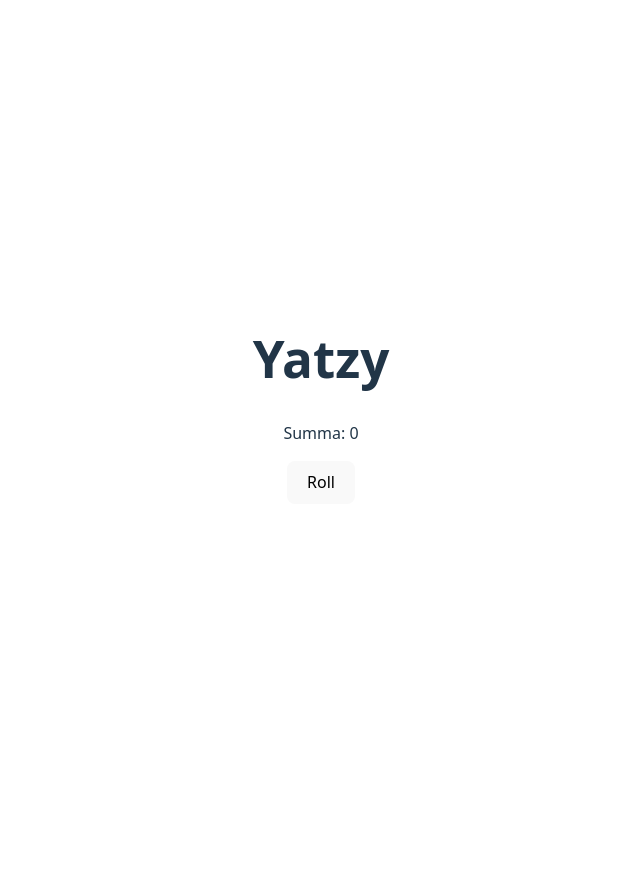
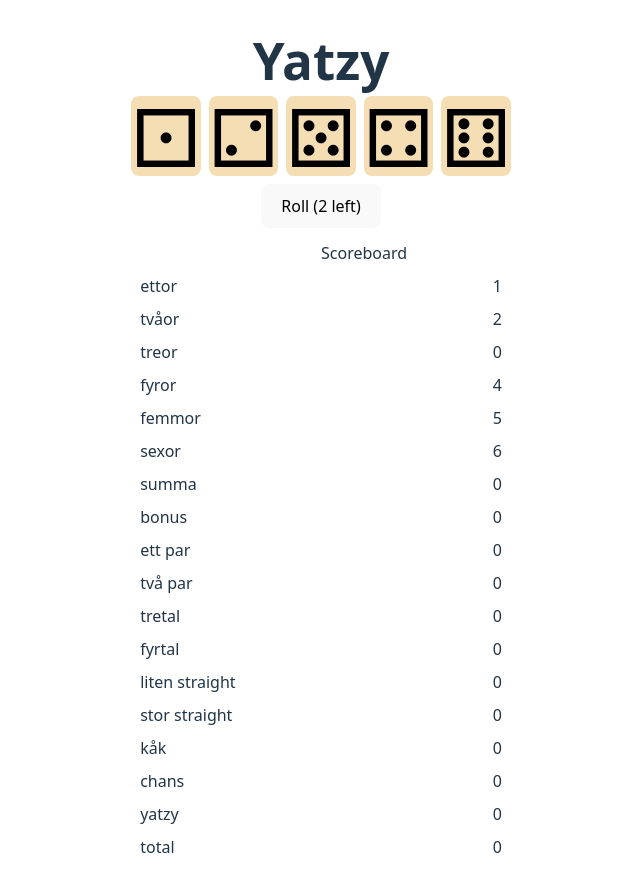
Before and after one commit to hassehulabeck/yatzy, a React (Vite) app: page / in a window 1280 px wide. Shown: the top 892 px of the page, without its empty margins (319-959 px from the left). Before the commit the page ends 800 px from the top, so only its background shows below. Built offline with nearby package versions, Linux system fonts and the light colour scheme.

Commit message:
Super code review (#3)
* added disable roll button

* Added code review comment

* fixed null values

* sldfk

* added good css

* Fixed counting

* Added count for all numbers

* Some change for a PR

* Done review changes

```diff
--- a/src/App.css
+++ b/src/App.css
@@ -1,10 +1,58 @@
 #root {
-  max-width: 1280px;
+  max-width: 480px;
   margin: 0 auto;
   padding: 2rem;
   text-align: center;
 }
 
-section {
+main {
   display: flex;
+  flex-direction: column;
+  align-items: center;
+  gap: .5rem;
 }
+
+/* Row 1: heading */
+main h1 {
+  margin: 0;
+}
+
+/* Row 2: dice */
+.diceboard {
+  display: flex;
+  gap: 0.5rem;
+  justify-content: center;
+}
+
+/* Row 3: controls (button row) */
+.controls {
+  display: flex;
+  gap: 0.5rem;
+  justify-content: center;
+}
+
+/* Row 4: scoreboard */
+.scoreboard {
+  width: 100%;
+}
+
+.scoreboard table {
+  width: 100%;
+  border-collapse: collapse;
+}
+
+.scoreboard td {
+  border: 1px solid white;
+  padding: 0.25rem 0.5rem;
+}
+
+/* 3/4 for name, 1/4 for value */
+.scoreboard td:first-child {
+  width: 75%;
+  text-align: left;
+}
+
+.scoreboard td:last-child {
+  width: 25%;
+  text-align: right;
+}
--- a/src/App.jsx
+++ b/src/App.jsx
@@ -1,6 +1,7 @@
-import { useState } from 'react'
+import { useEffect, useState } from 'react'
 import './App.css'
 import { Die } from './Die'
+import { Scoreboard } from './Scoreboard'
 
 function App() {
 
@@ -8,17 +9,44 @@ function App() {
     {id: 1, value: null, isLocked: false },
     {id: 2, value: null, isLocked: false },
     {id: 3, value: null, isLocked: false },
-    {id: 4, value: null, isLocked: true },
+    {id: 4, value: null, isLocked: false },
     {id: 5, value: null, isLocked: false },
   ])
 
-  const [rolls, setRolls] = useState(0)
+  const [scoreboardData, setScoreboardData] = useState(
+    [
+      {'name': 'ettor', 'value': null, 'isUsed': false, 'number': 1 },
+      {'name': 'tvåor', 'value': null, 'isUsed': false, 'number': 2  },
+      {'name': 'treor', 'value': null, 'isUsed': false, 'number': 3  },
+      {'name': 'fyror', 'value': null, 'isUsed': false, 'number': 4  },
+      {'name': 'femmor', 'value': null, 'isUsed': false, 'number': 5  },
+      {'name': 'sexor', 'value': null, 'isUsed': false, 'number': 6  },
+      {'name': 'summa', 'value': null, 'isUsed': false },
+      {'name': 'bonus', 'value': null, 'isUsed': false },
+      {'name': 'ett par', 'value': null, 'isUsed': false },
+      {'name': 'två par', 'value': null, 'isUsed': false },
+      {'name': 'tretal', 'value': null, 'isUsed': false },
+      {'name': 'fyrtal', 'value': null, 'isUsed': false },
+      {'name': 'liten straight', 'value': null, 'isUsed': false },
+      {'name': 'stor straight', 'value': null, 'isUsed': false },
+      {'name': 'kåk', 'value': null, 'isUsed': false },
+      {'name': 'chans', 'value': null, 'isUsed': false },
+      {'name': 'yatzy', 'value': null, 'isUsed': false },
+      {'name': 'total', 'value': null, 'isUsed': false },
+    ]
+  )
+
+  const [rolls, setRolls] = useState(3)
+  const numbers = scoreboardData.filter(item => item?.number !== undefined)
+
+  useEffect(() => {
+    roll()
+  }, [])
 
   // Derived value (sum) with reducer
   const sum = dice.reduce((acc, die) => {
     return acc + die.value
   }, 0)
-
 
   function roll() {
     const updatedDice = dice.map(die => {
@@ -26,6 +54,17 @@ function App() {
       return {...die, value: Math.ceil(Math.random() * 6)}
     })
     setDice(updatedDice)
+    updateNumberScores(updatedDice)
+    setRolls(rolls - 1)
+  }
+
+  const updateNumberScores = (currentDice) => {
+    const updatedScoreboard = scoreboardData.map(item => {
+      if (item.number === undefined) return item
+      const frequency = currentDice.filter(die => die.value === item.number).length
+      return { ...item, value: item.number * frequency }
+    })
+    setScoreboardData(updatedScoreboard)
   }
 
   function lock(id) {
@@ -40,23 +79,28 @@ function App() {
 
 
   return (
-    <>
+    <main>
           <h1>Yatzy</h1>
-      <p>Summa: { sum }</p>
-      <button onClick={roll}>Roll</button>
-      <section>
-        {
-          dice.map(die => (
+
+          <div className="diceboard">
+            {dice.map(die => (
               <Die
                 key={die.id}
                 value={die.value}
                 isLocked={die.isLocked}
                 lockHandler={() => lock(die.id)}
               />
-          ))
-        }
-      </section>
-    </>
+            ))}
+          </div>
+
+          <div className="controls">
+            <button onClick={roll} disabled={rolls <= 0}>Roll ({rolls} left)</button>
+          </div>
+
+          <div className="scoreboard">
+            <Scoreboard data={scoreboardData} />
+          </div>
+        </main>
   )
 }
 
--- a/src/Die.jsx
+++ b/src/Die.jsx
@@ -18,3 +18,7 @@ export function Die({value, isLocked, lockHandler}) {
         </article>
     )
 }
+
+// Comment to add some text for PR and code review
+
+// Here's some changes after the PR and CR.
--- a/src/Die.module.css
+++ b/src/Die.module.css
@@ -12,6 +12,7 @@ article {
     padding: 0;
     cursor: pointer;
     flex-flow: column;
+    line-height: 1;
 }
 button {
     font-size: 1rem;
--- /dev/null
+++ b/src/Scoreboard.jsx
@@ -0,0 +1,24 @@
+export function Scoreboard({ data }) {
+
+    return (
+        <table className="scoreboard">
+            <thead>
+                <tr><td>Scoreboard</td></tr>
+            </thead>
+            <tbody>
+            {
+            data.map((scoreboardItem, index) => (
+                <tr key= { index }>
+                    <td>
+                        { scoreboardItem.name }
+                    </td>
+                    <td>
+                        { scoreboardItem.value === null ? "0" : scoreboardItem.value }
+                    </td>
+                </tr>
+            ))
+            }
+        </tbody>
+        </table>
+    )
+}
```
Lines whose indentation alone changed are shown as unchanged.
